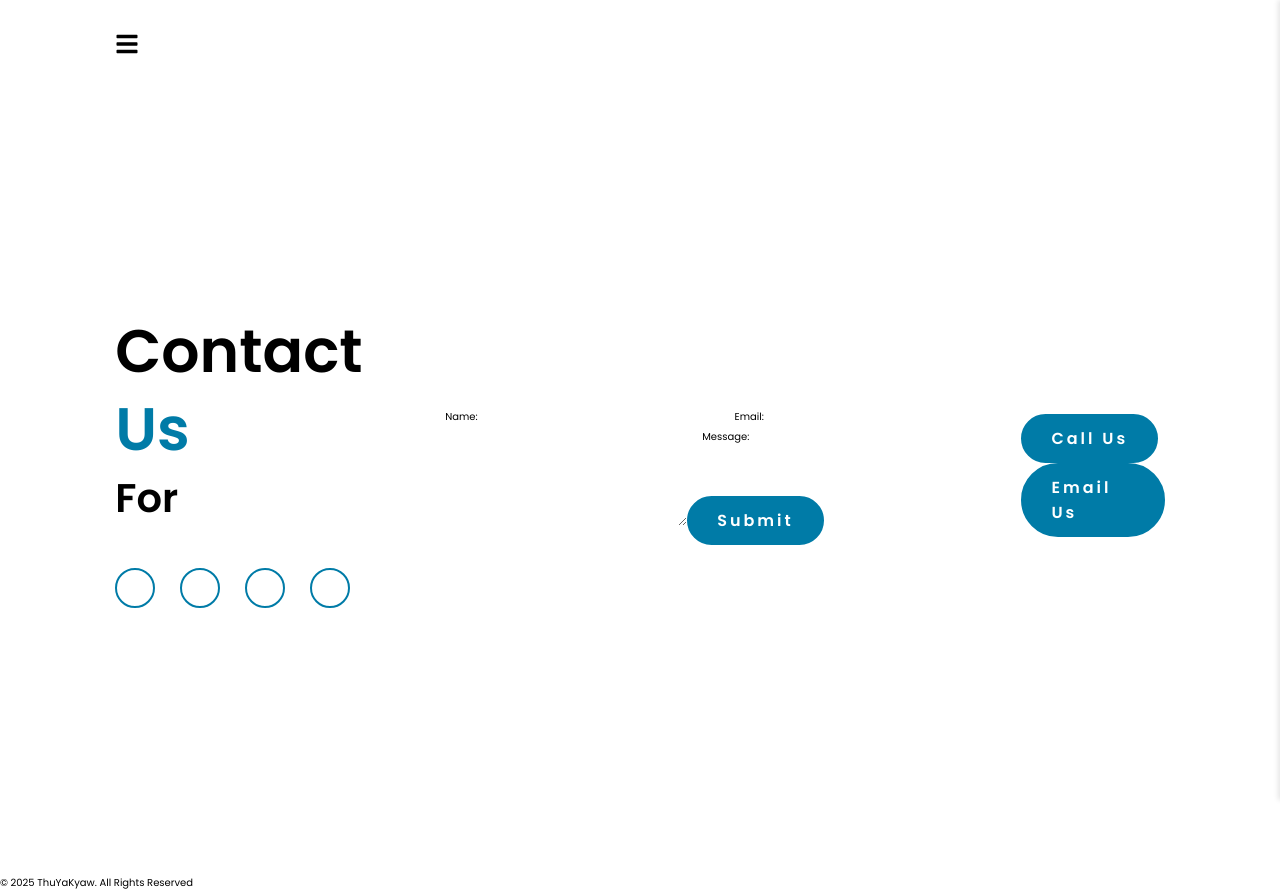
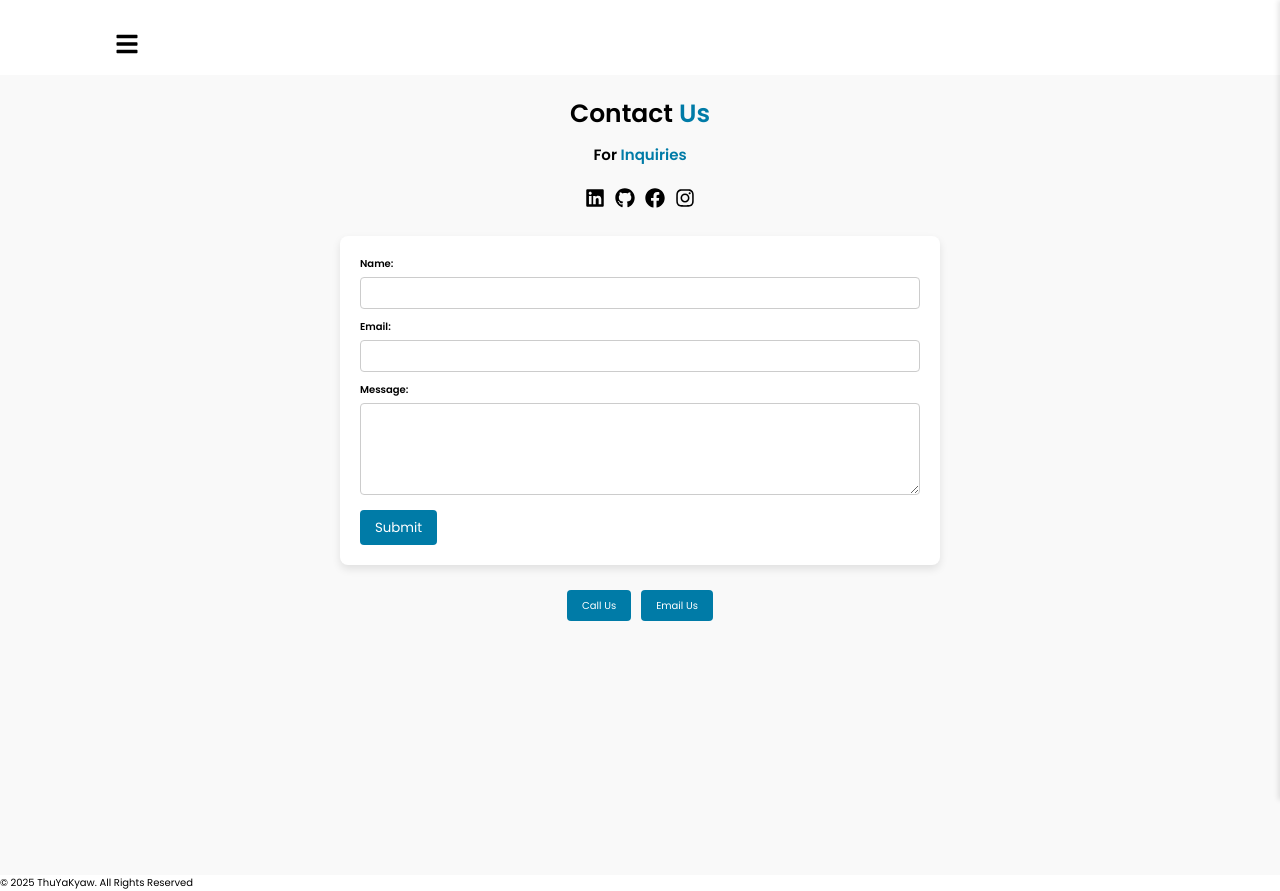
Before and after one commit to Filip2k03/next.js-portfolio, a Next.js app: page /contact in a window 1280 px wide. Built offline with nearby package versions, Linux system fonts and the light colour scheme.

Commit message:
finish contact us

```diff
--- a/src/pages/contact.js
+++ b/src/pages/contact.js
@@ -1,24 +1,26 @@
 import React from 'react';
 import Header from '../components/Header';
 import Footer from '../components/Footer';
+import { FaLinkedin, FaGithub, FaFacebook, FaInstagram } from 'react-icons/fa';
+import styles from '../styles/Contact.module.css';
 
 const Contact = () => {
     return (
         <div>
             <Header />
-            <section className="home">
-                <div className="home-content">
+            <section className={styles.contactSection}>
+                <div className={styles.contactContent}>
                     <h1>Contact<span> Us</span></h1>
-                    <h3 className="typing-text-1">For <span></span></h3>
-                    <div className="social-icons">
-                        <a href="#"><i className="fa-brands fa-linkedin"></i></a>
-                        <a href="#"><i className="fa-brands fa-github"></i></a>
-                        <a href="#"><i className="fa-brands fa-x-twitter"></i></a>
-                        <a href="#"><i className="fa-brands fa-instagram"></i></a>
+                    <h3 className={styles.typingText}>For <span>Inquiries</span></h3>
+                    <div className={styles.socialIcons}>
+                        <a href="https://www.linkedin.com/in/thu-ya-kyaw-5a606732b"><FaLinkedin /></a>
+                        <a href="https://github.com/Filip2k03"><FaGithub /></a>
+                        <a href="#"><FaFacebook /></a>
+                        <a href="#"><FaInstagram /></a>
                     </div>
                 </div>
 
-                <div className="contact-form">
+                <div className={styles.contactForm}>
                     <form action="mailto:stephanfilip7@gmail.com" method="post" enctype="text/plain">
                         <label htmlFor="name">Name:</label>
                         <input type="text" id="name" name="name" required />
@@ -29,13 +31,13 @@ const Contact = () => {
                         <label htmlFor="message">Message:</label>
                         <textarea id="message" name="message" rows="4" required></textarea>
 
-                        <button type="submit" className="btn">Submit</button>
+                        <button type="submit" className={styles.btn}>Submit</button>
                     </form>
                 </div>
 
-                <div className="contact-buttons">
-                    <a href="tel:+959954480806" className="btn"><i className="fa fa-phone"></i> Call Us</a>
-                    <a href="mailto:stephanfilip7@gmail.com" className="btn"><i className="fa fa-envelope"></i> Email Us</a>
+                <div className={styles.contactButtons}>
+                    <a href="tel:+959954480806" className={styles.btn}><i className="fa fa-phone"></i> Call Us</a>
+                    <a href="mailto:stephanfilip7@gmail.com" className={styles.btn}><i className="fa fa-envelope"></i> Email Us</a>
                 </div>
             </section>
             <Footer />
--- /dev/null
+++ b/src/styles/Contact.module.css
@@ -0,0 +1,99 @@
+.contactSection {
+    padding: 2rem;
+    background-color: #f9f9f9;
+}
+
+.contactContent {
+    text-align: center;
+    margin-bottom: 2rem;
+}
+
+.contactContent h1 {
+    font-size: 2.5rem;
+    margin-bottom: 1rem;
+}
+
+.contactContent h1 span {
+    color: var(--primary-color);
+}
+
+.typingText {
+    font-size: 1.5rem;
+    margin-bottom: 2rem;
+}
+
+.socialIcons {
+    display: flex;
+    justify-content: center;
+    gap: 1rem;
+    margin-bottom: 2rem;
+}
+
+.socialIcons a {
+    font-size: 2rem;
+    color: var(--text-color);
+    transition: color 0.3s ease;
+}
+
+.socialIcons a:hover {
+    color: var(--primary-color);
+}
+
+.contactForm {
+    max-width: 600px;
+    margin: 0 auto 2rem;
+    padding: 2rem;
+    background-color: #fff;
+    box-shadow: 0 4px 8px rgba(0, 0, 0, 0.1);
+    border-radius: 8px;
+}
+
+.contactForm label {
+    display: block;
+    margin-bottom: 0.5rem;
+    font-weight: bold;
+}
+
+.contactForm input,
+.contactForm textarea {
+    width: 100%;
+    padding: 0.5rem;
+    margin-bottom: 1rem;
+    border: 1px solid #ccc;
+    border-radius: 4px;
+}
+
+.contactForm .btn {
+    display: inline-block;
+    padding: 0.75rem 1.5rem;
+    background-color: var(--primary-color);
+    color: #fff;
+    border: none;
+    border-radius: 4px;
+    cursor: pointer;
+    transition: background-color 0.3s ease;
+}
+
+.contactForm .btn:hover {
+    background-color: var(--primary-color-dark);
+}
+
+.contactButtons {
+    text-align: center;
+}
+
+.contactButtons .btn {
+    display: inline-block;
+    margin: 0.5rem;
+    padding: 0.75rem 1.5rem;
+    background-color: var(--primary-color);
+    color: #fff;
+    border: none;
+    border-radius: 4px;
+    cursor: pointer;
+    transition: background-color 0.3s ease;
+}
+
+.contactButtons .btn:hover {
+    background-color: var(--primary-color-dark);
+}
```
